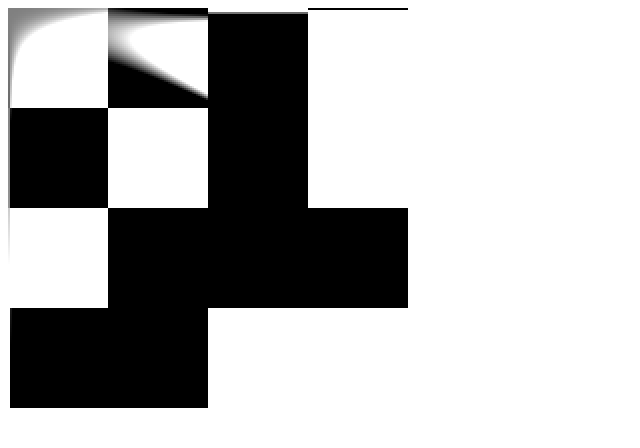
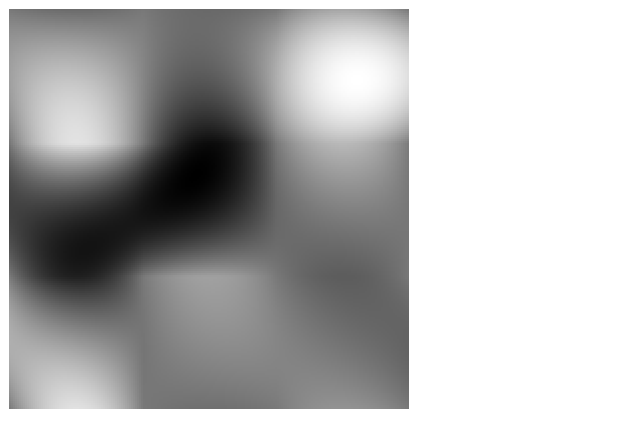
Before and after one commit to BenjMichel/perlin-js, a website: page index.html in a window 1280 px wide. Shown: the whole page, without its empty margins (0-640 px from the left). Drawn offline with Linux system fonts and the light colour scheme.

Commit message:
Working version

```diff
--- a/index.html
+++ b/index.html
@@ -6,8 +6,7 @@
   </head>
   <body>
     <canvas id="canvas" width="1000" height="1000"></canvas>
-    <script type="text/javascript" src="./index.js">
-
-    </script>
+    <script type="text/javascript" src="./perlin.js"></script>
+    <script type="text/javascript" src="./index.js"></script>
   </body>
 </html>
--- a/index.js
+++ b/index.js
@@ -1,93 +1,19 @@
-function lerp (a0, a1, w) {
-  return a1 * w + a0 * (1 - w)
-}
-
-function dotGridGradient (gradient, ix, iy, x, y, normalRatio) {
-  // Precomputed (or otherwise) gradient vectors at each grid node
-  // extern float Gradient[IYMAX][IXMAX][2];
-
-  // Compute the distance vector
-  const dx = x - ix
-  const dy = y - iy
-
-  // Compute the dot-product
-  // console.log({ dot: (dx * gradient[iy][ix][0] + dy * gradient[iy][ix][1]) * normalRatio })
-  // console.log({ dx, dy, ix, iy, gradient, normalRatio, dot: (dx * gradient[iy][ix][0] + dy * gradient[iy][ix][1]) * normalRatio })
-  return (dx * gradient[iy][ix][0] + dy * gradient[iy][ix][1]) * normalRatio
-}
-
-function randomVector () {
-  return [Math.random(), Math.random()]
-}
-
-function generateGradient (width, height) {
-  const gradient = []
-  for (var i = 0; i <= width; i++) {
-    gradient.push([])
-    for (var j = 0; j <= height; j++) {
-      gradient[i].push(randomVector())
-    }
-  }
-  return gradient
-}
-
-function perlin (gradient, x, y, imageWidth, imageHeight, gradientWidth, gradientHeight) {
-  // Determine grid cell coordinates
-  const normalRatioW = gradientWidth / imageWidth
-  const normalRatioH = gradientHeight / imageHeight
-  const normalRatio = normalRatioW * normalRatioH
-  const x0 = Math.floor(x * normalRatioW)
-  const x1 = x0 + 1
-  const y0 = Math.floor(y * normalRatioH)
-  const y1 = y0 + 1
-
-  // Determine interpolation weights
-  // Could also use higher order polynomial/s-curve here
-  const sx = x - x0
-  const sy = y - y0
-
-  // Interpolate between grid point gradients
-  let n0, n1
-
-  n0 = dotGridGradient(gradient, x0, y0, x, y, normalRatio)
-  n1 = dotGridGradient(gradient, x1, y0, x, y, normalRatio)
-  const ix0 = lerp(n0, n1, sx)
-
-  n0 = dotGridGradient(gradient, x0, y1, x, y, normalRatio)
-  n1 = dotGridGradient(gradient, x1, y1, x, y, normalRatio)
-  const ix1 = lerp(n0, n1, sx)
-
-  return lerp(ix0, ix1, sy)
-}
-
-function generatePerlinNoise (imageWidth, imageHeight) {
-  const gradientWidth = 4
-  const gradientHeight = 4
-  const gradient = generateGradient(gradientWidth, gradientHeight)
-  console.log({ gradient })
-  const image = []
-  for (var i = 0; i < imageWidth; i++) {
-    image.push([])
-    for (var j = 0; j < imageHeight; j++) {
-      image[i].push(perlin(gradient, i, j, imageWidth, imageHeight, gradientWidth, gradientHeight))
-    }
-  }
-  return image
-}
-
 function initCanvas () {
   const canvas = document.getElementById('canvas')
   const context = canvas.getContext('2d')
 
-  context.scale(2, 2)
+  const scale = 2
+  context.scale(scale, scale)
+  context.translate(0.5, 0.5)
 
   const imageHeight = 200
   const imageWidth = 200
+  /* eslint-disable-next-line no-undef */
   const perlinNoise = generatePerlinNoise(imageWidth, imageHeight)
   console.log(perlinNoise)
   for (var i = 0; i < imageWidth; i++) {
     for (var j = 0; j < imageHeight; j++) {
-      const ratio = Math.max(Math.min((perlinNoise[i][j] * 128) + 128, 255), 0)
+      const ratio = perlinNoise[i][j] * 255
       context.fillStyle = `rgba(${ratio},${ratio},${ratio},1)`
       context.fillRect(i, j, 1, 1)
     }
--- a/package.json
+++ b/package.json
@@ -6,5 +6,11 @@
     "eslint-plugin-node": "^11.0.0",
     "eslint-plugin-promise": "^4.2.1",
     "eslint-plugin-standard": "^4.0.1"
+  },
+  "scripts": {
+    "test": "jest"
+  },
+  "dependencies": {
+    "jest": "^25.1.0"
   }
 }
--- /dev/null
+++ b/perlin.js
@@ -0,0 +1,125 @@
+function randomVector () {
+  return [Math.random(), Math.random()]
+}
+
+function generateGradient (width, height) {
+  const gradient = []
+  for (var i = 0; i < width; i++) {
+    gradient.push([])
+    for (var j = 0; j < height; j++) {
+      gradient[i].push(randomVector())
+    }
+  }
+  return gradient
+}
+
+function interpolateLinear (a0, a1, w) {
+  return (a0 * (1 - w)) + (a1 * w)
+}
+
+function getIntervalSize (imageSize, gradientSize) {
+  return imageSize / (gradientSize - 1)
+}
+
+function getDotGridGradient (gradient, ix, iy, x, y, imageWidth, imageHeight, gradientWidth, gradientHeight) {
+  // Compute the distance vector
+  const dx = x - ix * getIntervalSize(imageWidth, gradientWidth)
+  const dy = y - iy * getIntervalSize(imageHeight, gradientHeight)
+
+  // Compute the dot-product
+  return (dx * gradient[ix][iy][0]) + (dy * gradient[ix][iy][1])
+}
+
+// coordinate = x or Y
+// imageSize = imageWidth or imageHeight
+// gradientSize = gradientWidth or gradientHeight
+function getCoordinate0 (coordinate, imageSize, gradientSize) {
+  const intervalSize = getIntervalSize(imageSize, gradientSize)
+  return Math.floor(coordinate / intervalSize)
+}
+
+function getX0 (x, imageWidth, gradientWidth) {
+  return getCoordinate0(x, imageWidth, gradientWidth)
+}
+
+function getY0 (y, imageHeight, gradientHeight) {
+  return getCoordinate0(y, imageHeight, gradientHeight)
+}
+
+function perlin (gradient, x, y, imageWidth, imageHeight, gradientWidth, gradientHeight) {
+  // Determine grid cell coordinates
+  const x0 = getX0(x, imageWidth, gradientWidth)
+  const x1 = x0 + 1
+  const y0 = getY0(y, imageHeight, gradientHeight)
+  const y1 = y0 + 1
+
+  // Determine interpolation weights
+  // Could also use higher order polynomial/s-curve here
+  const sx = (x / getIntervalSize(imageWidth, gradientWidth)) - x0
+  const sy = (y / getIntervalSize(imageWidth, gradientWidth)) - y0
+
+  // Interpolate between grid point gradients
+  const n0 = getDotGridGradient(gradient, x0, y0, x, y, imageWidth, imageHeight, gradientWidth, gradientHeight)
+  const n1 = getDotGridGradient(gradient, x1, y0, x, y, imageWidth, imageHeight, gradientWidth, gradientHeight)
+  const ix0 = interpolateLinear(n0, n1, sx)
+  //
+  const n2 = getDotGridGradient(gradient, x0, y1, x, y, imageWidth, imageHeight, gradientWidth, gradientHeight)
+  const n3 = getDotGridGradient(gradient, x1, y1, x, y, imageWidth, imageHeight, gradientWidth, gradientHeight)
+  const ix1 = interpolateLinear(n2, n3, sx)
+
+  return interpolateLinear(ix0, ix1, sy)
+}
+
+function normalize (image) {
+  const imageWidth = image.length
+  const imageHeight = image[0].length
+  let perlinValue, i, j
+  let perlinValueMax = image[0][0]
+  let perlinValueMin = image[0][0]
+  for (i = 0; i < imageWidth; i++) {
+    for (j = 0; j < imageHeight; j++) {
+      perlinValue = image[i][j]
+      perlinValueMin = Math.min(perlinValueMin, perlinValue)
+      perlinValueMax = Math.max(perlinValueMax, perlinValue)
+    }
+  }
+  perlinValueMax -= perlinValueMin
+  for (i = 0; i < imageWidth; i++) {
+    for (j = 0; j < imageHeight; j++) {
+      image[i][j] -= perlinValueMin
+      image[i][j] /= perlinValueMax
+    }
+  }
+  return image
+}
+
+function generatePerlinNoise (imageWidth, imageHeight) {
+  const gradientWidth = 4
+  const gradientHeight = 4
+  const gradient = generateGradient(gradientWidth, gradientHeight)
+  const image = []
+  let perlinValue, i, j
+  for (i = 0; i < imageWidth; i++) {
+    image.push([])
+    for (j = 0; j < imageHeight; j++) {
+      perlinValue = perlin(gradient, i, j, imageWidth, imageHeight, gradientWidth, gradientHeight)
+      if (i <= 6 && i >= 4 && j >= 4 && j <= 6) {
+        console.log({ i, j, perlinValue })
+      }
+      image[i].push(perlinValue)
+    }
+  }
+  return normalize(image)
+}
+
+if (typeof module !== 'undefined') {
+  module.exports = {
+    generateGradient,
+    interpolateLinear,
+    getDotGridGradient,
+    perlin,
+    normalize,
+    getCoordinate0,
+    generatePerlinNoise
+  }
+}
```
Also changed, not shown: perlin.spec.js (added, +57 -0 lines), .eslintrc.js, 3 other files.
